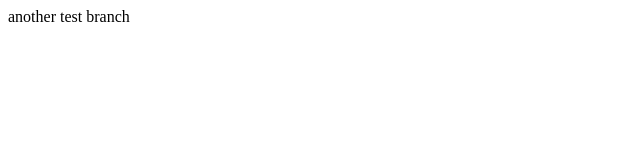
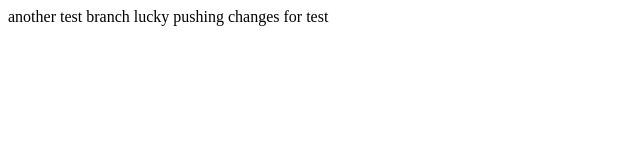
Before and after one commit to arjunhadke7/fns, a plain HTML site: page another-test-branch.html in a window 1280 px wide. Shown: the whole page, without its empty margins (0-640 px from the left). Drawn offline with Linux system fonts and the light colour scheme.

Commit message:
lucky test

```diff
--- a/another-test-branch.html
+++ b/another-test-branch.html
@@ -7,5 +7,6 @@
 </head>
 <body>
     another test branch
+    lucky pushing changes for test
 </body>
 </html>
```
